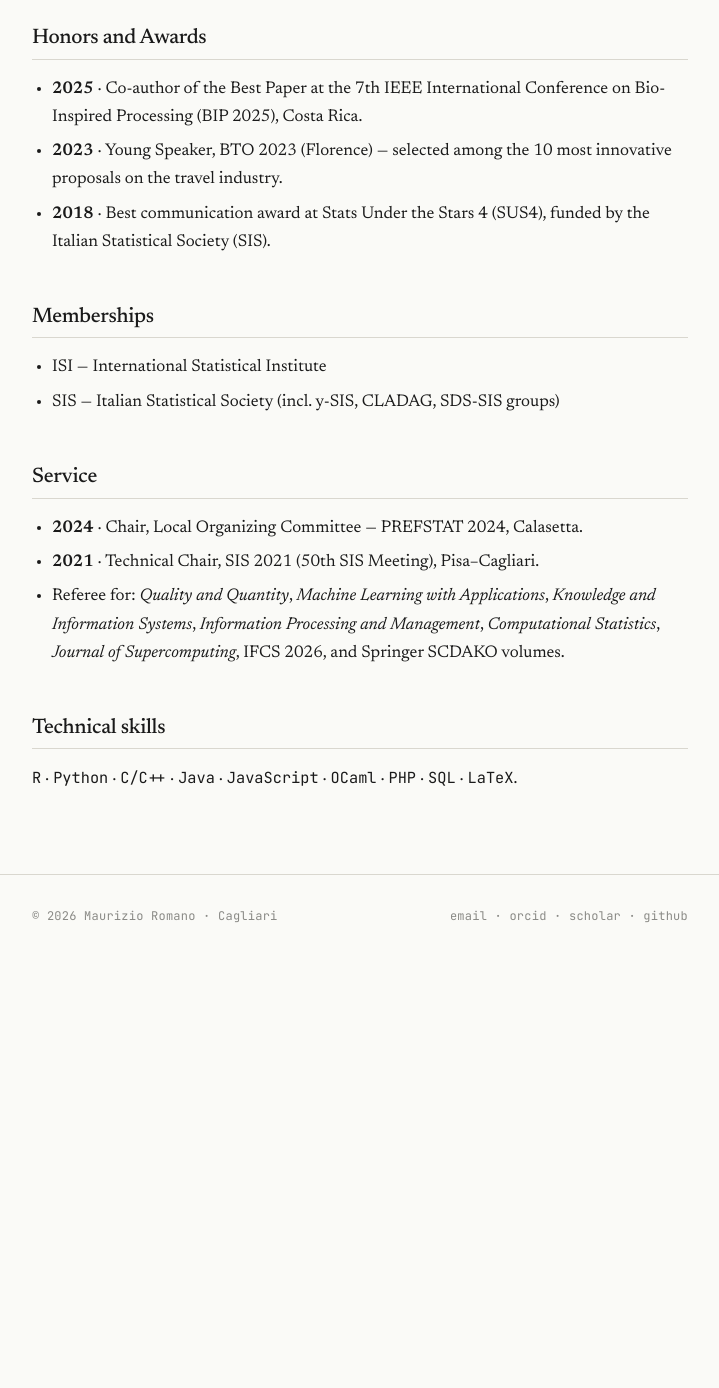
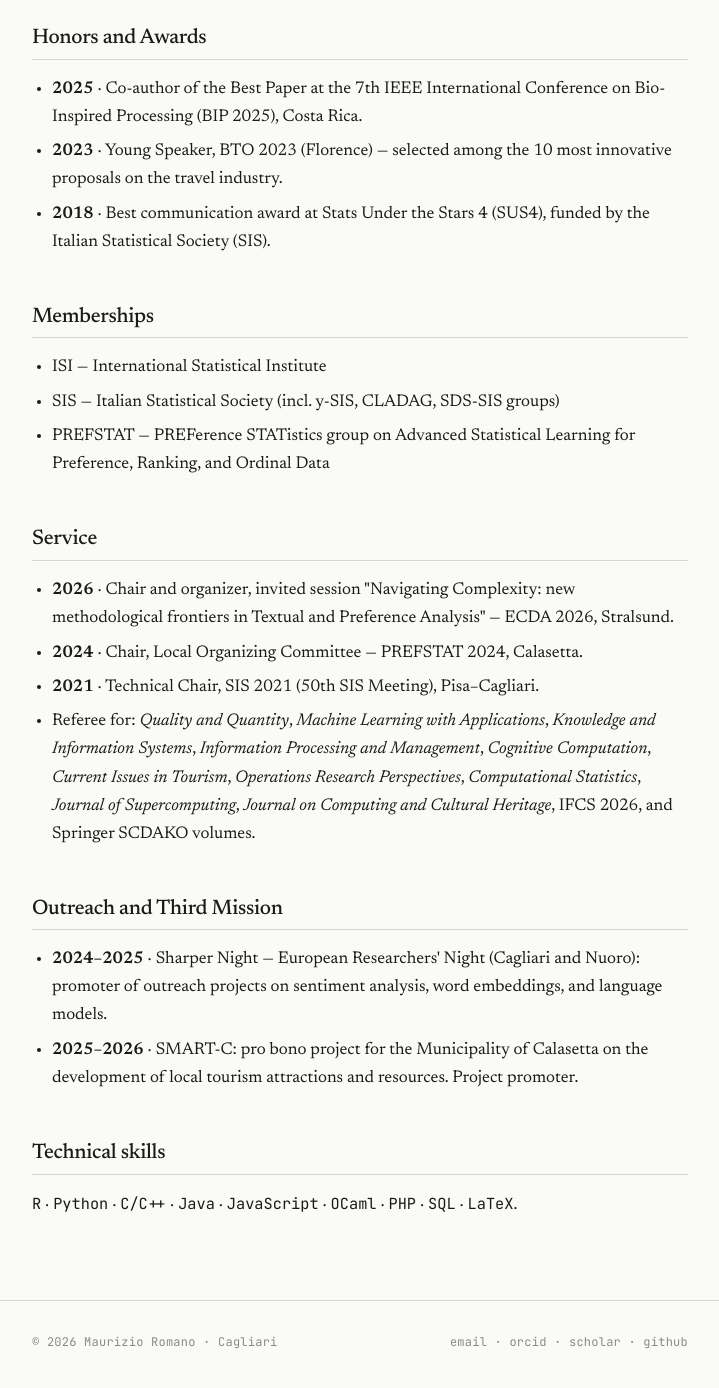
Before and after one commit to maurizioromano/maurizioromano.github.io, a Jekyll site: the page built from _pages/cv.md, in a window 1280 px wide and 1400 px high, scrolled down 1692 px. Shown: the top 1388 px of the window, without its empty margins (280-999 px from the left). Built offline with Jekyll 4.4.1, drawn with Linux system fonts in a browser that asks for light colours; before the commit the page ends 2667 px from its top, so only the background shows below that.

Commit message:
Update cv.md
CV page: ECDA 2026 service, PREFSTAT membership, referee list, outreach

```diff
--- a/_pages/cv.md
+++ b/_pages/cv.md
@@ -54,13 +54,21 @@ A complete and up-to-date version of my CV is available as a PDF:
 <ul>
   <li>ISI — International Statistical Institute</li>
   <li>SIS — Italian Statistical Society (incl. y-SIS, CLADAG, SDS-SIS groups)</li>
+  <li>PREFSTAT — PREFerence STATistics group on Advanced Statistical Learning for Preference, Ranking, and Ordinal Data</li>
 </ul>
 
 <h2>Service</h2>
 <ul>
+  <li><strong>2026</strong> · Chair and organizer, invited session "Navigating Complexity: new methodological frontiers in Textual and Preference Analysis" — ECDA 2026, Stralsund.</li>
   <li><strong>2024</strong> · Chair, Local Organizing Committee — PREFSTAT 2024, Calasetta.</li>
   <li><strong>2021</strong> · Technical Chair, SIS 2021 (50th SIS Meeting), Pisa–Cagliari.</li>
-  <li>Referee for: <em>Quality and Quantity</em>, <em>Machine Learning with Applications</em>, <em>Knowledge and Information Systems</em>, <em>Information Processing and Management</em>, <em>Computational Statistics</em>, <em>Journal of Supercomputing</em>, IFCS 2026, and Springer SCDAKO volumes.</li>
+  <li>Referee for: <em>Quality and Quantity</em>, <em>Machine Learning with Applications</em>, <em>Knowledge and Information Systems</em>, <em>Information Processing and Management</em>, <em>Cognitive Computation</em>, <em>Current Issues in Tourism</em>, <em>Operations Research Perspectives</em>, <em>Computational Statistics</em>, <em>Journal of Supercomputing</em>, <em>Journal on Computing and Cultural Heritage</em>, IFCS 2026, and Springer SCDAKO volumes.</li>
+</ul>
+
+<h2>Outreach and Third Mission</h2>
+<ul>
+  <li><strong>2024–2025</strong> · Sharper Night — European Researchers' Night (Cagliari and Nuoro): promoter of outreach projects on sentiment analysis, word embeddings, and language models.</li>
+  <li><strong>2025–2026</strong> · SMART-C: pro bono project for the Municipality of Calasetta on the development of local tourism attractions and resources. Project promoter.</li>
 </ul>
 
 <h2>Technical skills</h2>
```
